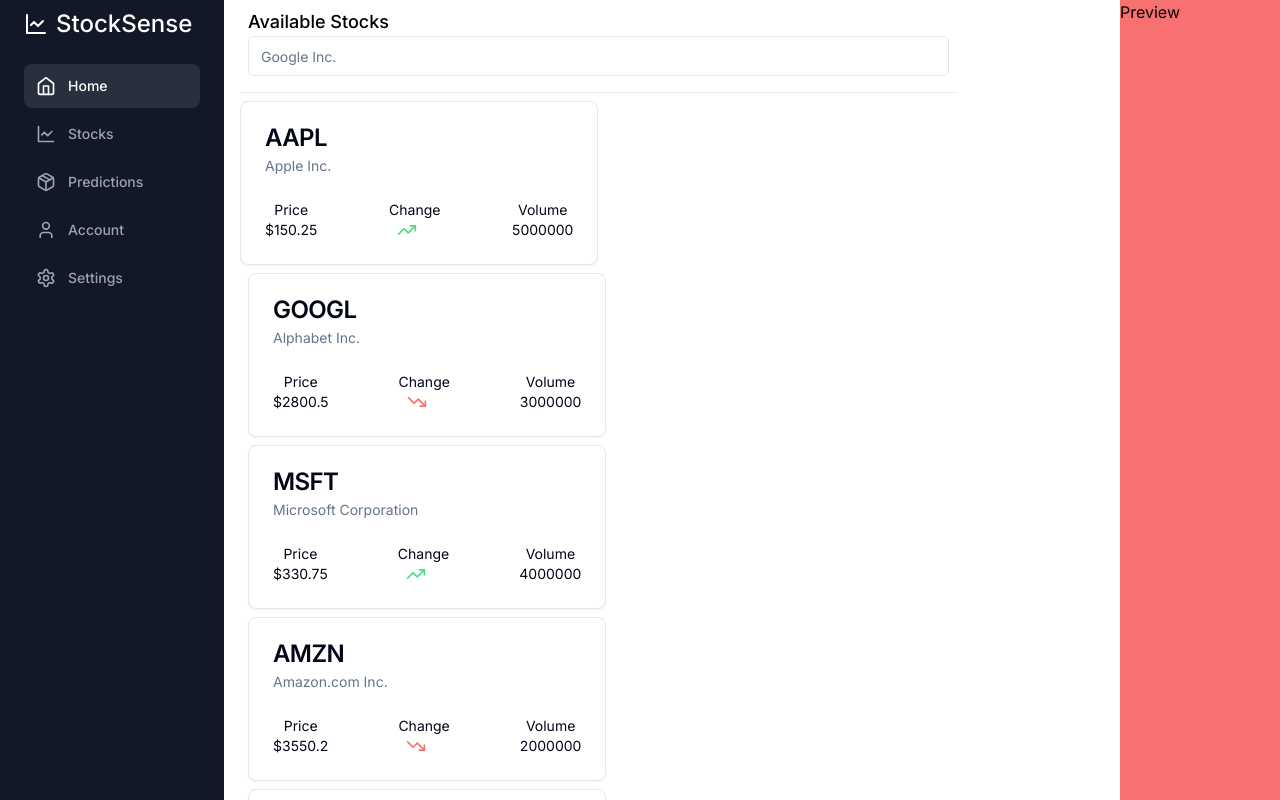
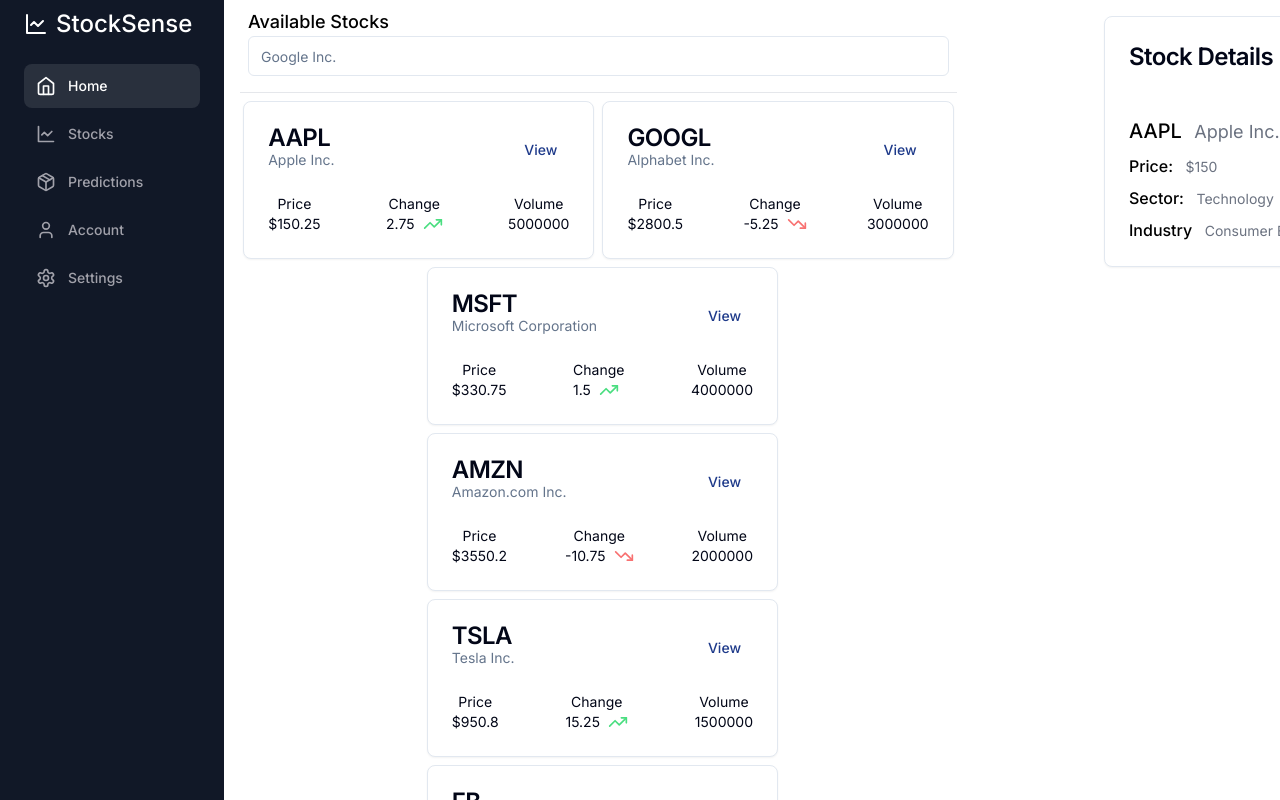
Before and after one commit to RushikeshShelar/StockSense, a Next.js app: page /dashboard in a window 1280 px wide. Shown: the top 800 px of the page. Built offline with nearby package versions, Linux system fonts and the light colour scheme.

Commit message:
Dashboard Layout Changes

```diff
--- a/app/(main)/(routes)/dashboard/layout.tsx
+++ b/app/(main)/(routes)/dashboard/layout.tsx
@@ -1,4 +1,5 @@
 import Navbar from "@/components/ui/navbar";
+import Preview from "@/components/ui/preview";
 import Sidebar from "@/components/ui/sidebar";
 
 const DashboardLayout = ({
@@ -17,8 +18,8 @@
                     <hr className="my-2" />
                     {children}
                 </div>
-                <div className="hidden h-full w-1/2 lg:flex lg:fixed lg:w-full bg-red-400 lg:ml-[70rem] lg:inset-y-0">
-                    Preview
+                <div className="hidden h-full w-full lg:flex lg:fixed lg:w-full lg:ml-[69rem] lg:inset-y-0">
+                    <Preview /> {/* Todo - Figure a Way out to Add props to this component */}
                 </div>
             </div>
         </div>
--- a/app/(main)/(routes)/dashboard/page.tsx
+++ b/app/(main)/(routes)/dashboard/page.tsx
@@ -1,3 +1,4 @@
+import { Button } from "@/components/ui/button";
 import { Card, CardContent, CardDescription, CardHeader, CardTitle } from "@/components/ui/card";
 import { cn } from "@/lib/utils";
 import { DollarSign, TrendingDown, TrendingUp } from "lucide-react";
@@ -51,12 +52,19 @@
 const DashboardPage = () => {
     return (
         <main>
-            <div className="w-full h-full flex flex-wrap flex-col space-x-2 overflow-y-auto">
-               {stockData.map((stock,index) => (
-                 <Card className="w-1/2 text-sm mb-2" key={index}>
-                 <CardHeader>
+            <div className="w-full h-full flex flex-wrap items-center justify-center space-x-2 overflow-y-auto">
+                {stockData.map((stock, index) => (
+                    <Card className="w-[49%] text-sm mb-2" key={index}>
+                        <CardHeader className="flex flex-row justify-between align-center">
+                            <div>
                                 <CardTitle>{stock.symbol}</CardTitle>
                                 <CardDescription>{stock.name}</CardDescription>
+                            </div>
+                            <div>
+                                <Button size="sm" variant="link">
+                                    View
+                                </Button>
+                            </div>
                         </CardHeader>
                         <CardContent className="flex flex-wrap items-center justify-between text-center">
                             <div>
@@ -66,7 +74,8 @@
                             <div>
                                 Change<br />
                                 <div className="flex">
-                         {stock.change > 0 ? <TrendingUp className={cn("h-5 w-5 ml-2","text-green-400")} /> : <TrendingDown className={cn("h-5 w-5 ml-2","text-red-400")} />}
+                                    {stock.change}
+                                    {stock.change > 0 ? <TrendingUp className={cn("h-5 w-5 ml-2", "text-green-400")} /> : <TrendingDown className={cn("h-5 w-5 ml-2", "text-red-400")} />}
                                 </div>
                             </div>
                             <div>
```
Lines whose indentation alone changed are shown as unchanged.
